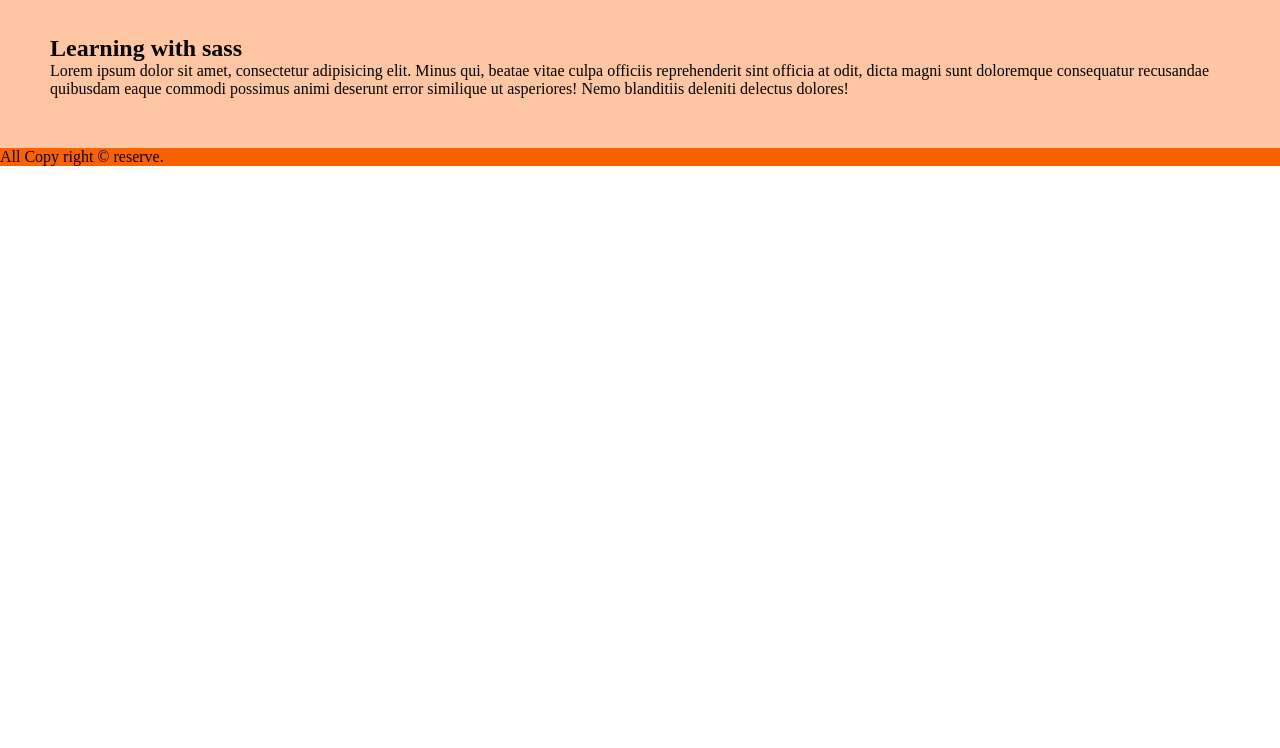
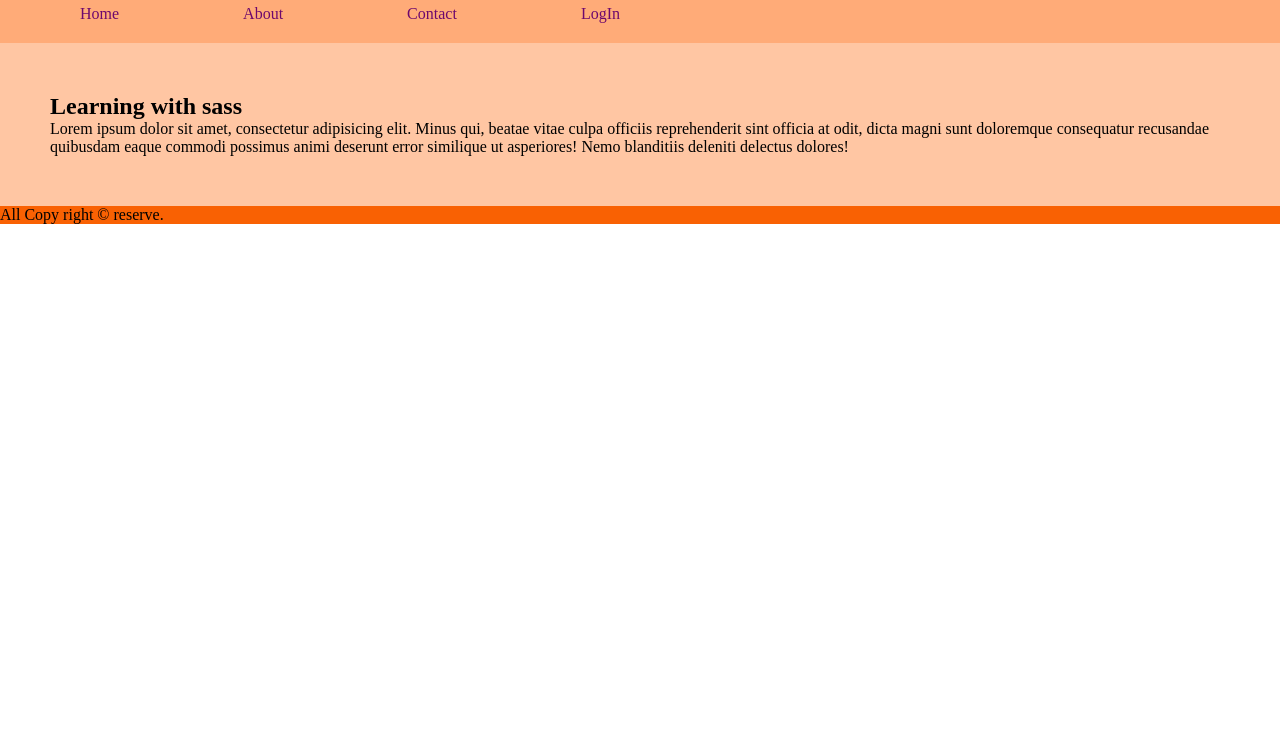
Before and after one commit to SumiAkter2/Sass-Learning, a plain HTML site: page index.html in a window 1280 px wide. Shown: the part 52-800 px from the top of the page. Drawn offline with Linux system fonts and the light colour scheme.

Commit message:
added sass nesting

```diff
--- a/Styles/style.scss
+++ b/Styles/style.scss
@@ -14,13 +14,38 @@ $padding : 50px;
 header{
     background: $header-bgcolor;
 }
+nav{
+    padding: 20px;
+    ul {
+        list-style-type: none;
+        li{
+            display: inline;
+            padding: $padding;
+            a {
+                    text-decoration: none;
+                    color: rgb(109, 8, 109);
+                    padding: 10px;
+                    transition: .4s;
+                    border-radius: 5px;
+                }
+
+                a:hover {
+                    background-color: black;
+                    color: white;
+                }
+        }
+
+    }
+
+
+}
 main{
     background: $main-bgcolor;
     padding: $padding;
 }
+main p {
+    font-size: $para-fontsize;
+}
 footer{
     background: $footer-bgcolor;
 }
-main p{
-    font-size: $para-fontsize;
-}
--- a/index.html
+++ b/index.html
@@ -9,7 +9,17 @@
 
 </head>
 <body>
-    <header><h1>Hello Sass</h1></header>
+    <header>
+        <h1>Hello Sass</h1>
+    <nav>
+        <ul>
+        <li><a href="#">Home</a></li>
+        <li><a href="#">About</a></li>
+        <li><a href="#">Contact</a></li>
+        <li><a href="#">LogIn</a></li>
+        </ul>
+    </nav>
+    </header>
 
     <main>
         <section>
```
Also changed, not shown: Styles/style.css, 1 other file.
